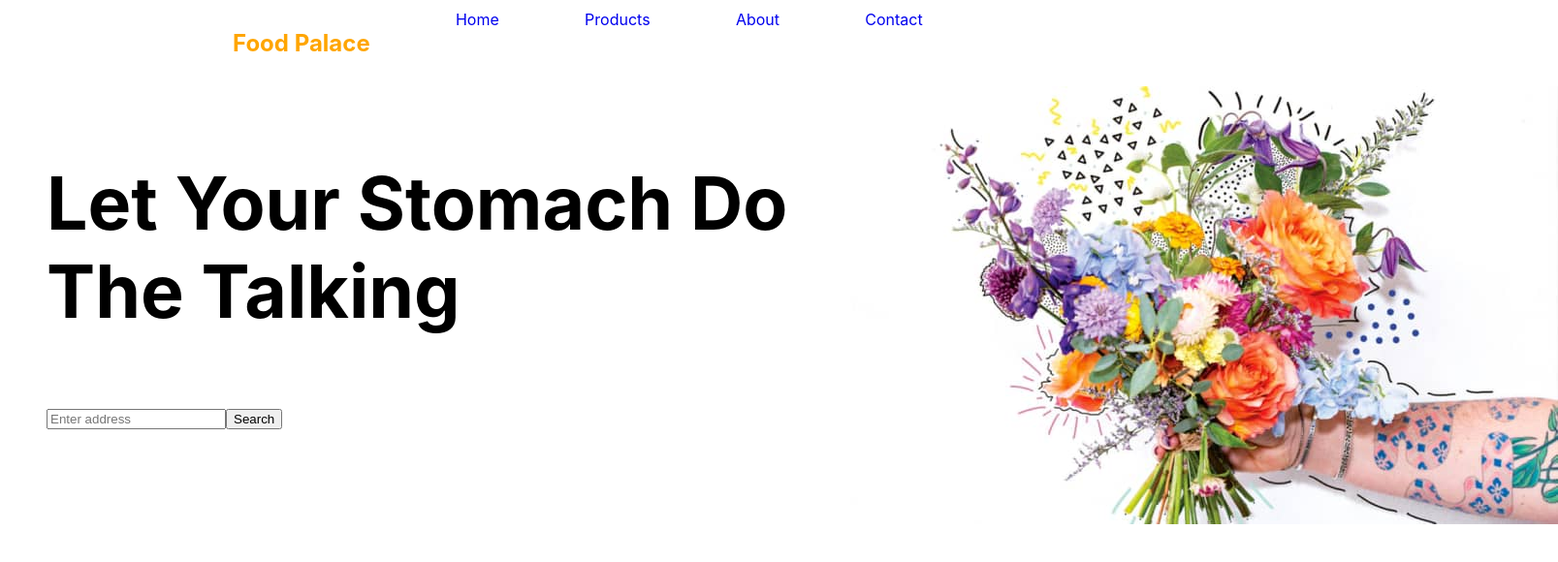
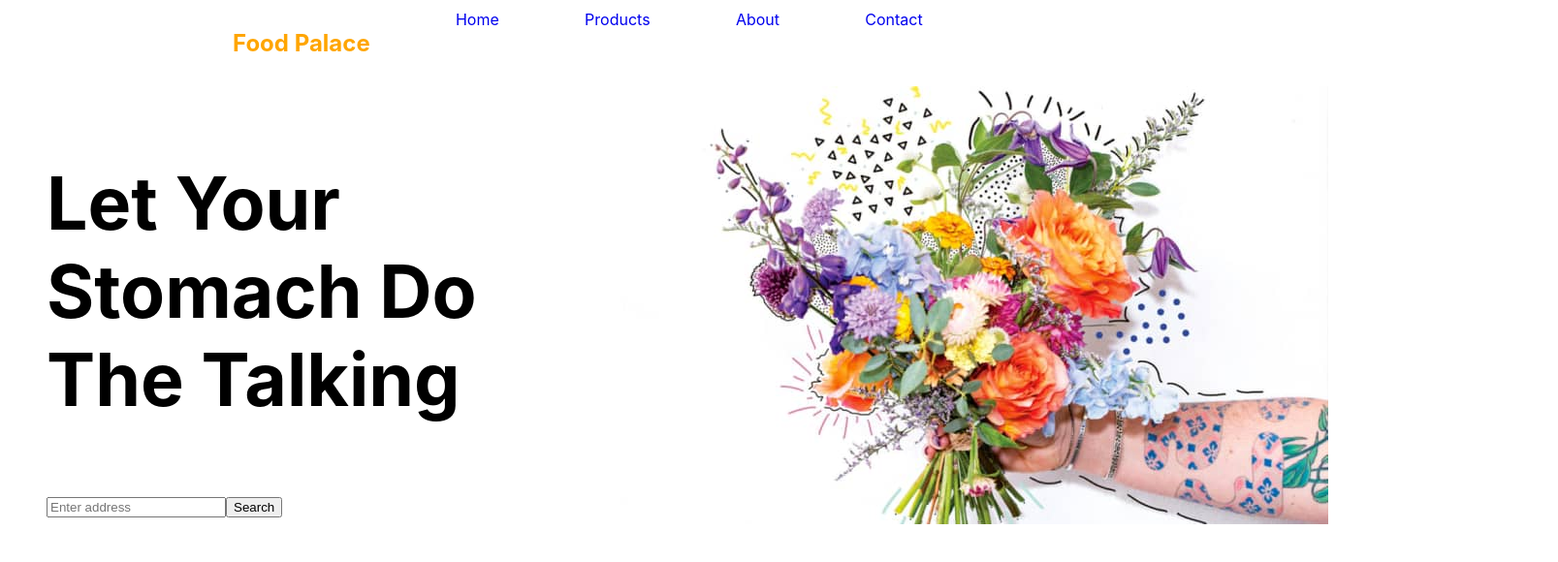
Before and after one commit to abolanle111/REACT-GROUP-30, a React (Create React App) app in the folder food-palace/: page / in a window 1280 px wide. Shown: the top 580 px of the page at 97% size, 1607 px wide, since content can reach past the window. Built offline with nearby package versions, Linux system fonts and the light colour scheme.

Commit message:
made changes to homepage

```diff
--- a/food-palace/src/components/Home.css
+++ b/food-palace/src/components/Home.css
@@ -10,9 +10,11 @@
 
 .img {
   height: 20%;
-  width: 30%;
+  width: 50%;
 }
 
 .enter-address {
-  size: 30rem;
+  size: 50rem;
+  font-weight: 100;
+  align-content: space-around;
 }
```
